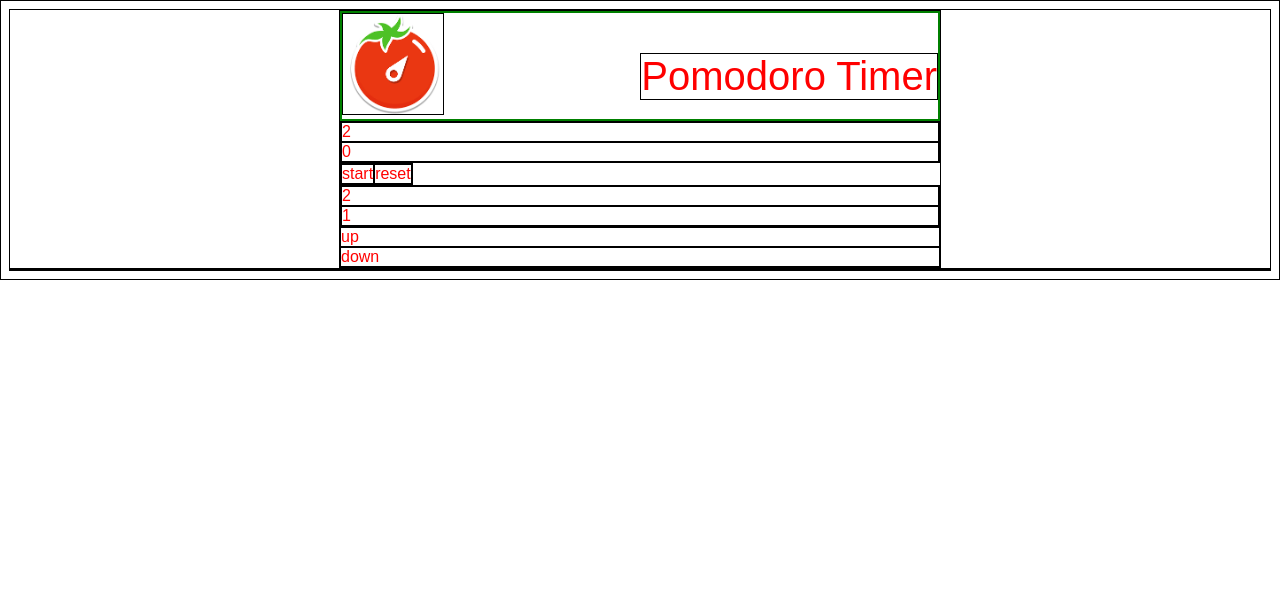
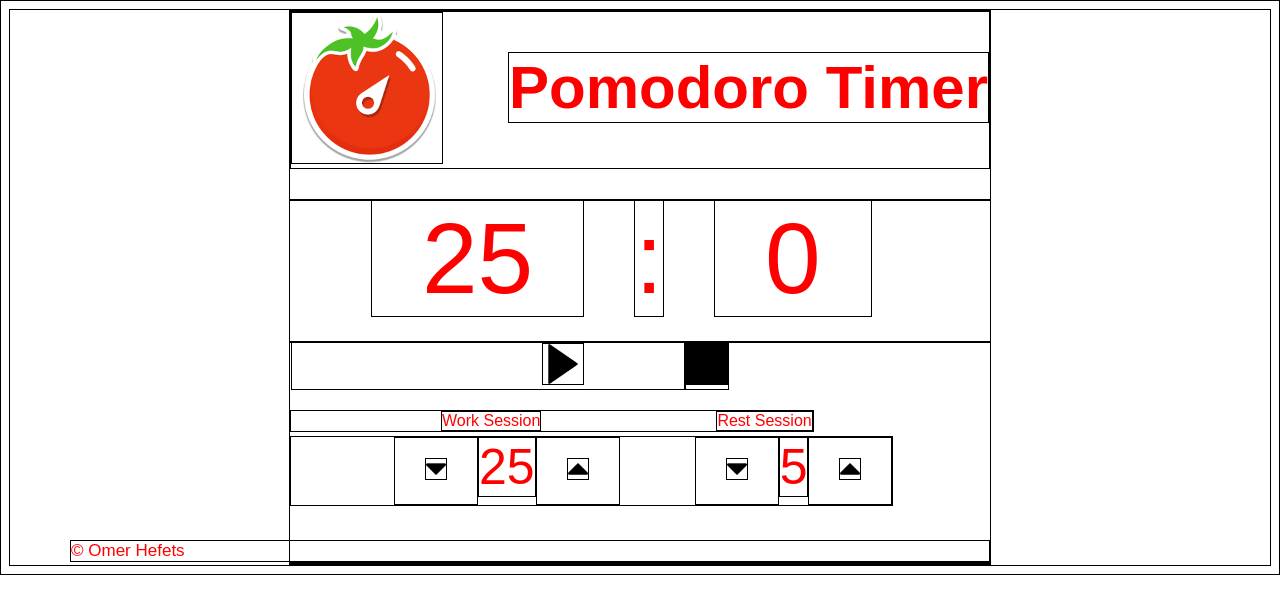
Before and after one commit to OmerCoding/pomodoro_timer, a plain HTML site: page index.html in a window 1280 px wide. Drawn offline with Linux system fonts and the light colour scheme.

Commit message:
added pictures, styling, fixed bugs

```diff
--- a/csspomodoro.css
+++ b/csspomodoro.css
@@ -1,23 +1,131 @@
 * {
   color: red;
+  font-family: Arial;
   border: 1px solid black;
-  font-family: sans-serif;
 }
 
 #main {
   margin: auto;
-  width: 600px;
+  width: 700px;
 }
 
 .title {
-  border: 2px solid green;
 }
 
 #tit {
   float: right;
-  font-size: 40px;
+  font-size: 60px;
+}
+
+#start {
+  width: 40px;
+  height: 40px;
+}
+
+#stop {
+  width: 40px;
+  height: 40px;
+}
+
+#pause {
+  width: 40px;
+  height: 40px;
+  display: none;
+}
+
+#start, #pause {
+  margin-left: 250px;
+  margin-right: 100px;
+}
+
+#tomato {
+  width: 150px;
+  height: 150px;
+}
+
+#min {
+  float: left;
+  margin-left: 80px;
+  padding: 0px 50px;
+}
+
+.timer {
+  margin-top: 30px;
 }
 
 .buttoms {
-  display: inline-flex;
+  margin-top: 140px;
+  margin-bottom: 20px;
 }
+
+.start_but, .stop_but {
+  float: left;
+}
+
+.change {
+  margin-top: 0px;
+  display: inline-block;
+}
+
+.reset {
+  float: left;
+}
+
+#mid {
+  float: left;
+  margin: 0px 50px;
+}
+
+#sec {
+  float: left;
+  padding: 0px 50px;
+}
+
+#mid, #min, #sec {
+  font-size: 100px;
+}
+
+#up_arr1 , #down_arr2, #up_arr2, #down_arr1 {
+  width: 20px;
+  height: 20px;
+  margin: 20px 30px;
+}
+
+#up1, #work, #down1, #rest, #down2, #up2 {
+  float: left;
+}
+
+#work, #rest {
+  font-size: 50px;
+}
+
+#down2 {
+  margin-left: 75px;
+}
+
+#down1 {
+  margin-left: 103px;
+}
+
+#rights {
+  margin-left: -220px;
+  margin-top: 30px;
+  font-size: 17px;
+}
+
+.text {
+  margin-top: 20px;
+  display: inline-block;
+}
+
+#w_ses, #r_ses {
+  float: left;
+}
+
+#w_ses {
+  margin-left: 150px;
+}
+
+#r_ses {
+  margin-left: 175px;
+}
--- a/index.html
+++ b/index.html
@@ -12,24 +12,38 @@
   <body>
     <div id="main">
       <div class="title">
-        <img src="images/pomo.png" alt="pom_img" style="width:100px;height:100px;">
-        <p id="tit">Pomodoro Timer</p>
+        <img id="tomato" src="images/pomo.png" alt="pom_img">
+        <h1 id="tit">Pomodoro Timer</h1>
       </div>
       <div class="timer">
         <div id="min"></div>
+        <div id="mid">:</div>
         <div id="sec"></div>
       </div>
       <div class="buttoms">
-        <div class="start_but">start</div>
-        <div class="reset">reset</div>
+        <div class="start_but">
+          <img id="start" src="images/play.png" alt="play">
+          <img id="pause" src="images/pause.png" alt="pause">
+        </div>
+        <div class="reset">
+          <img id="stop" src="images/stop.png" alt="stop">
+        </div>
+      </div>
+      <div class="text">
+        <div id="w_ses">Work Session</div>
+        <div id="r_ses">Rest Session</div>
       </div>
       <div class="change">
-        <div id="work">2</div>
-        <div id="rest">1</div>
+        <div id="down1"><img id="down_arr1" src="images/down.png" alt="up"></div>
+        <div id="work">25</div>
+        <div id="up1"><img id="up_arr1" src="images/up.png" alt="up"></div>
+        <div id="down2"><img id="down_arr2" src="images/down.png" alt="up"></div>
+        <div id="rest">5</div>
+        <div id="up2"><img id="up_arr2" src="images/up.png" alt="up"></div>
       </div>
-      <div id="up">up</div>
-      <div id="down">down</div>
-    </div>
+      <div id="rights">
+        © Omer Hefets
+      </div>
   </body>
 
   <footer>
--- a/jspomodoro/main.js
+++ b/jspomodoro/main.js
@@ -12,18 +12,14 @@ $(document).on("click", ".start_but", function(){
   on = true;
   var min = $('#min').html();
   var sec = $('#sec').html();
-  if (work && min == $('#work').html()){
-    work = !work;
-  } else if (!work && min == $('#rest').html()){
-    work = !work;
-  }
-  $('.start_but').html("stop");
+  $(this).find('img').toggle();
   $(this).addClass("stop_but");
   $(this).removeClass("start_but");
   inter = setInterval(function(){
     if (sec == 0) {
       if (min == 0){
         on = false;
+        work = !work;
         clearInterval(inter);
         sec = 1;
         if (work){
@@ -31,12 +27,12 @@ $(document).on("click", ".start_but", function(){
         } else {
           min = $('#rest').html();
         }
-        $('.stop_but').html("start_again");
+        $('.stop_but').find('img').toggle();
         $('.stop_but').addClass("start_but");
         $('.stop_but').removeClass("stop_but");
       }
       else {
-      sec = 5;
+      sec = 60;
       min--;
       }
     }
@@ -47,25 +43,28 @@ $(document).on("click", ".start_but", function(){
 
 $(document).on("click", ".stop_but", function(){
   clearInterval(inter);
-  $('.stop_but').html("start");
+  $(this).find('img').toggle();
   $(this).addClass("start_but");
   $(this).removeClass("stop_but");
 });
 
 $(document).on("click", ".reset", function(){
   clearInterval(inter);
-  $('.stop_but, .start_but').html("start_again");
-  $('#sec').html("0");
   if (on) {
+    on = false;
+    $('.stop_but').find('img').toggle();
+    $(".stop_but").addClass("start_but");
+    $(".start_but").removeClass("stop_but");
+    $('#sec').html("0");
     if (work) {
+      $('#min').html($('#work').html());
+    } else {
       $('#min').html($('#rest').html());
-    } else {
-      $('#min').html($('#work').html());
     }
   }
 });
 
-$(document).on("click", "#up", function(){
+$(document).on("click", "#up_arr1", function(){
   var min_value = $('#work').html();
   min_value++;
   $('#work').html(min_value);
@@ -74,16 +73,33 @@ $(document).on("click", "#up", function(){
   }
 });
 
-$(document).on("click", "#down", function(){
+$(document).on("click", "#down_arr1", function(){
   var min_value = $('#work').html();
-  min_value--;
+  if (min_value > 0){
+    min_value--;
+  }
   $('#work').html(min_value);
   if (!on && work) {
     $('#min').html(min_value);
   }
 });
 
+$(document).on("click", "#up_arr2", function(){
+  var min_value = $('#rest').html();
+  min_value++;
+  $('#rest').html(min_value);
+  if (!on && !work) {
+    $('#min').html(min_value);
+  }
+});
 
-
-// look for problem in raise min -> start -> reset. work needed on when to use
-// rest min and when to use work min
+$(document).on("click", "#down_arr2", function(){
+  var min_value = $('#rest').html();
+  if (min_value > 0){
+    min_value--;
+  }
+  $('#rest').html(min_value);
+  if (!on && !work) {
+    $('#min').html(min_value);
+  }
+});
```
Also changed, not shown: images/down.png (added), images/pause.png (added), images/play.png (added), images/stop.png (added), images/up.png (added).
